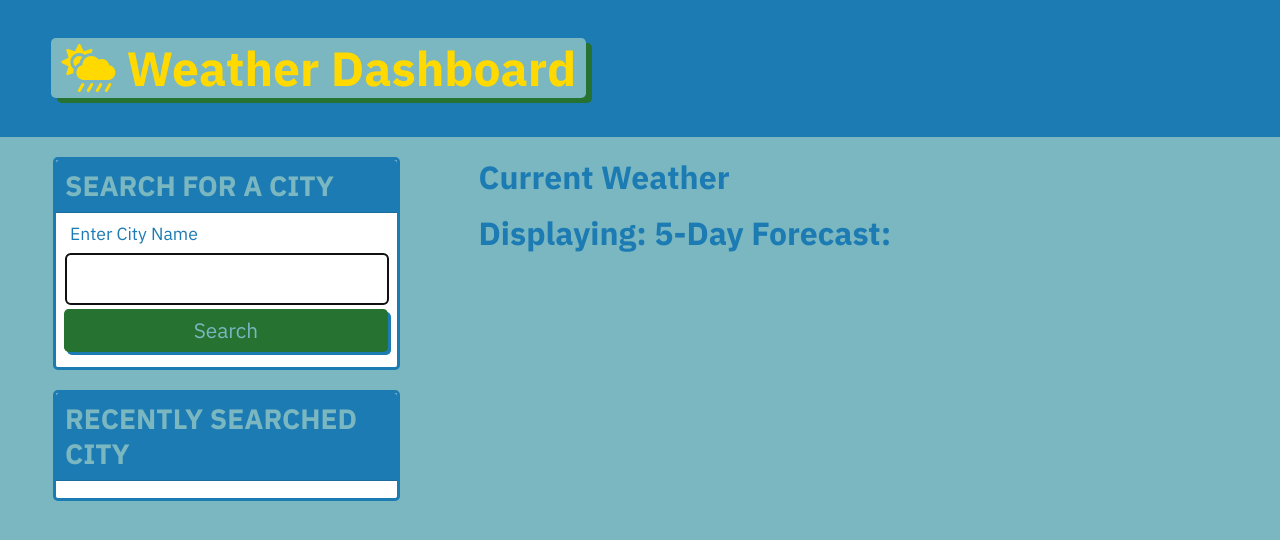
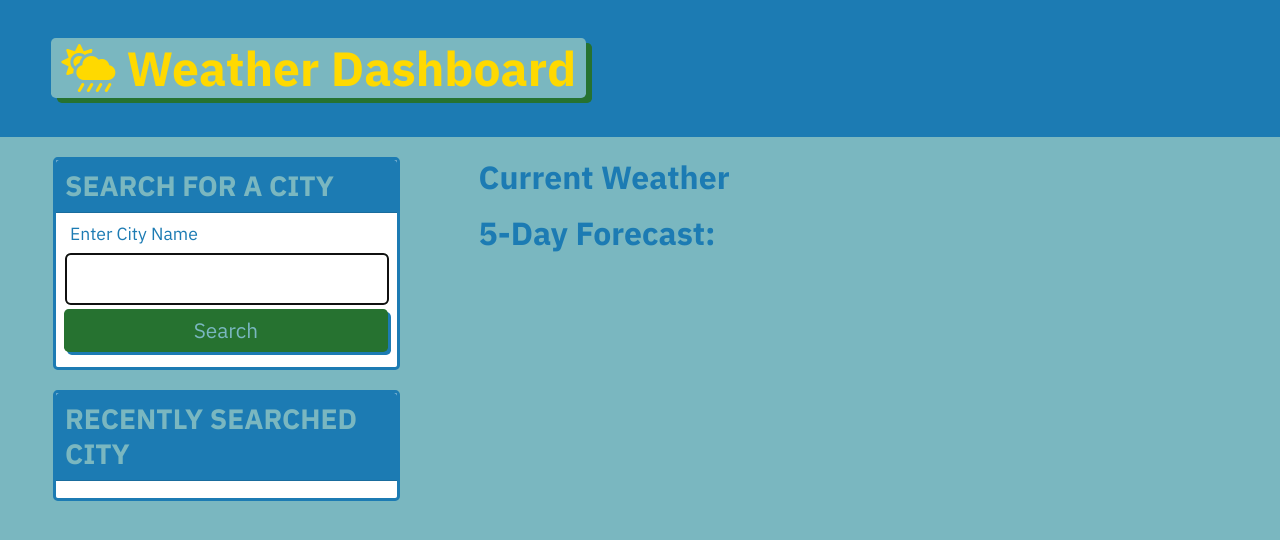
Before and after one commit to julianr3/weather-dashboard, a plain HTML site: page index.html in a window 1280 px wide. Drawn offline with nearby package versions, Linux system fonts and the light colour scheme.

```diff
--- a/index.html
+++ b/index.html
@@ -47,7 +47,7 @@
                 <p id="current-wind"></p>
             </div>
             <div>
-                <h2 class="subtitle">Displaying: 5-Day Forecast: <span id="repo-search-term"></span></h2>
+                <h2 class="subtitle">5-Day Forecast: <span id="repo-search-term"></span></h2>
                 <div id="repos-container" class="list-group"></div>
                 <div class="container">
                     <div class="row">
```
Also changed, not shown: 1 other file.
